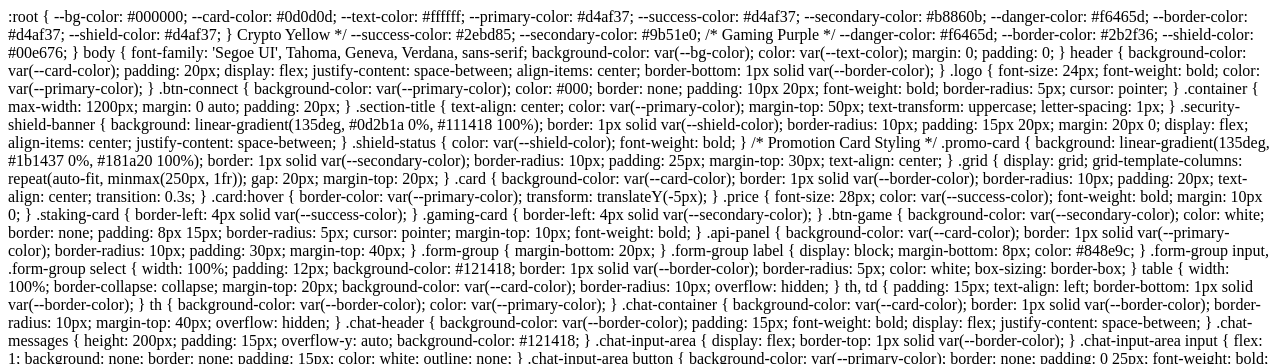
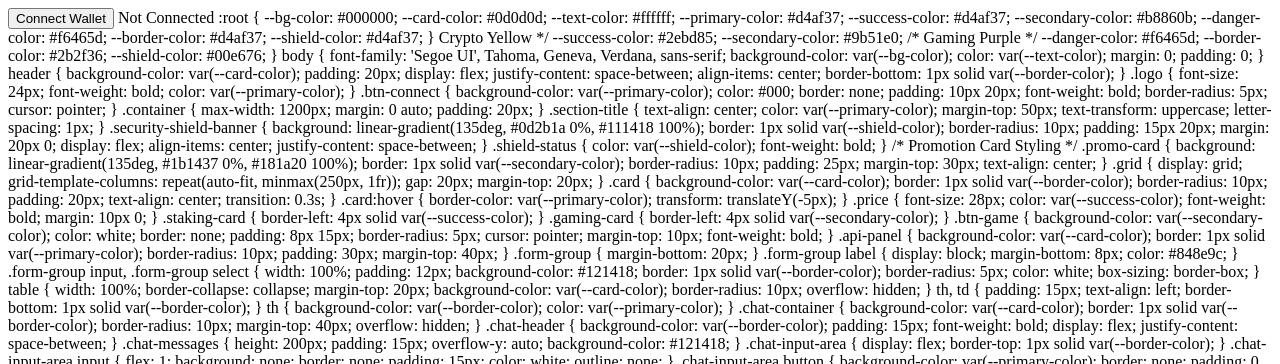
Before and after one commit to Beingdigitalraj/HUTTU-PRO, a website: page index.html in a window 1280 px wide. Shown: the top 364 px of the page. Drawn offline with Linux system fonts and the light colour scheme; a script that the page names is missing.

Commit message:
Update index.html

```diff
--- a/index.html
+++ b/index.html
@@ -1,3 +1,6 @@
+<button onclick="connectWallet()">Connect Wallet</button>
+<!-- और इस जगह पर एड्रेस दिखेगा -->
+<span id="wallet-display">Not Connected</span>
 <!DOCTYPE html>
 <html lang="en">
 <head>
```
